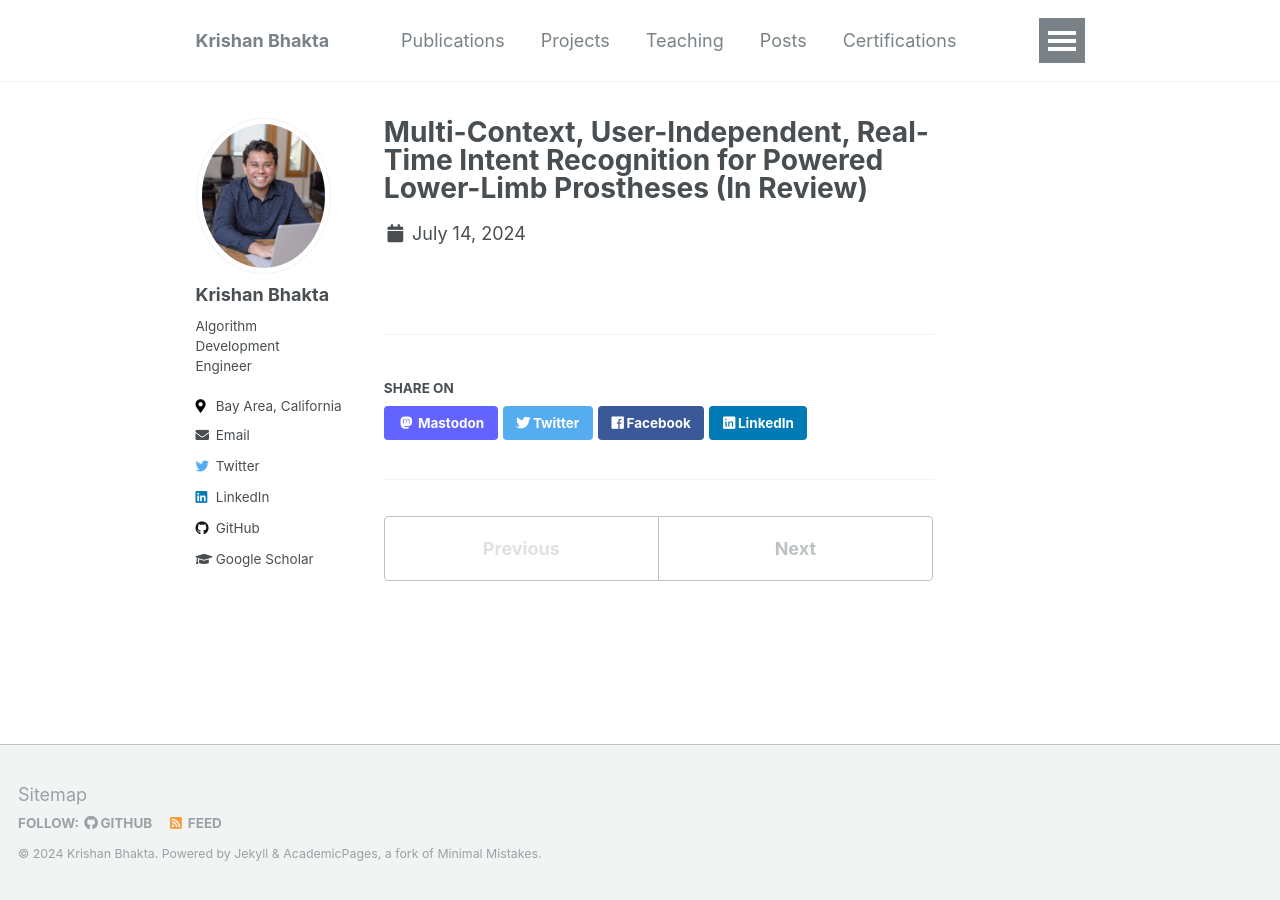
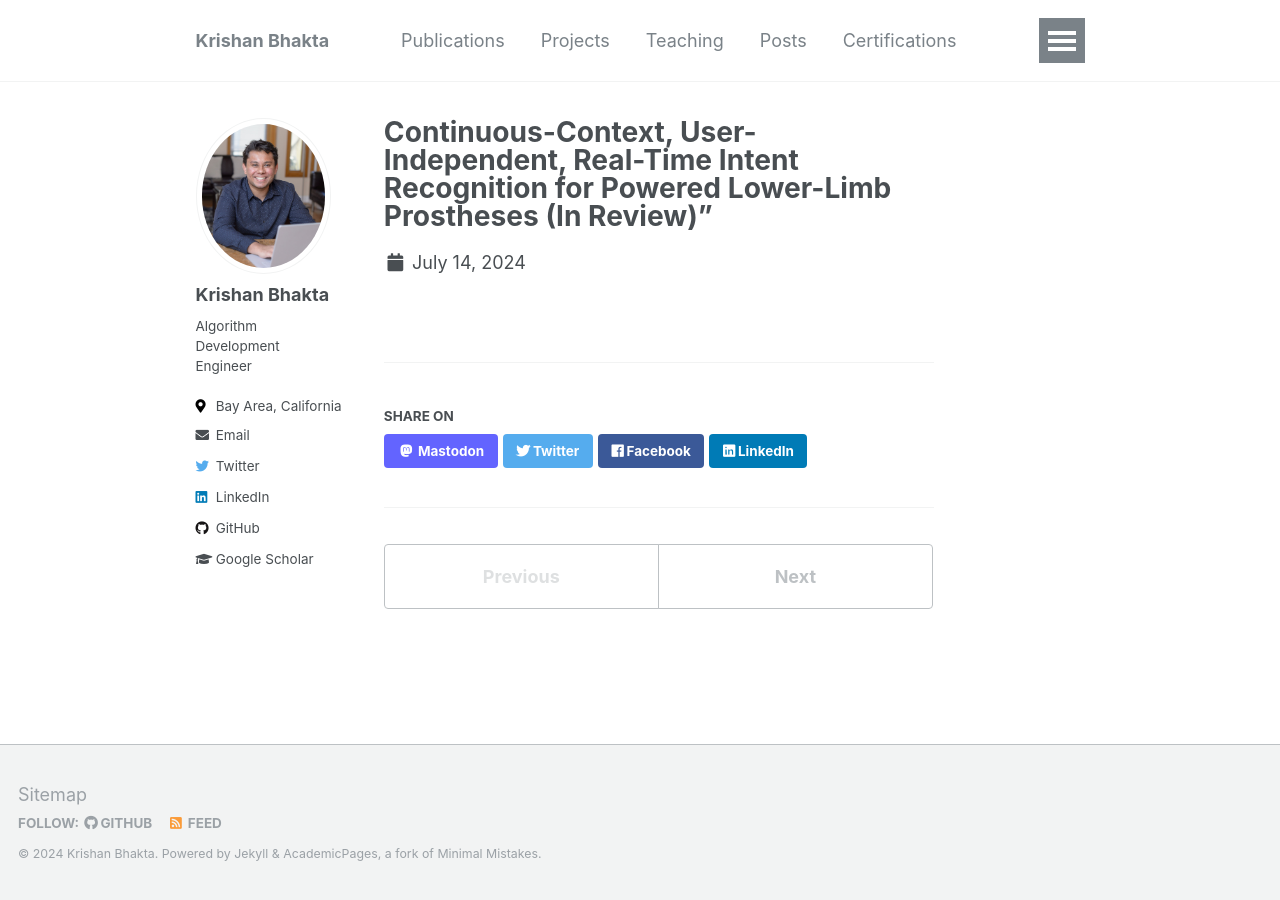
Before and after one commit to nicksheerin/nick_sheerin, a Jekyll site: the page built from _publications/100_science_robotics_intent.md, in a window 1280 px wide. Built offline with Jekyll 4.4.1, drawn with Linux system fonts in a browser that asks for light colours.

Commit message:
small updates to pub list

```diff
--- a/_publications/100_science_robotics_intent.md
+++ b/_publications/100_science_robotics_intent.md
@@ -1,5 +1,5 @@
 ---
-title: "Multi-Context, User-Independent, Real-Time Intent Recognition for Powered Lower-Limb Prostheses (In Review)"
+title: Continuous-Context, User-Independent, Real-Time Intent Recognition for Powered Lower-Limb Prostheses (In Review)"
 collection: publications
 permalink: /publication/science_robotics_intent
 # link: ''
```
Also changed, not shown: _publications/103_lift_exo.md (+1 -1 lines).
